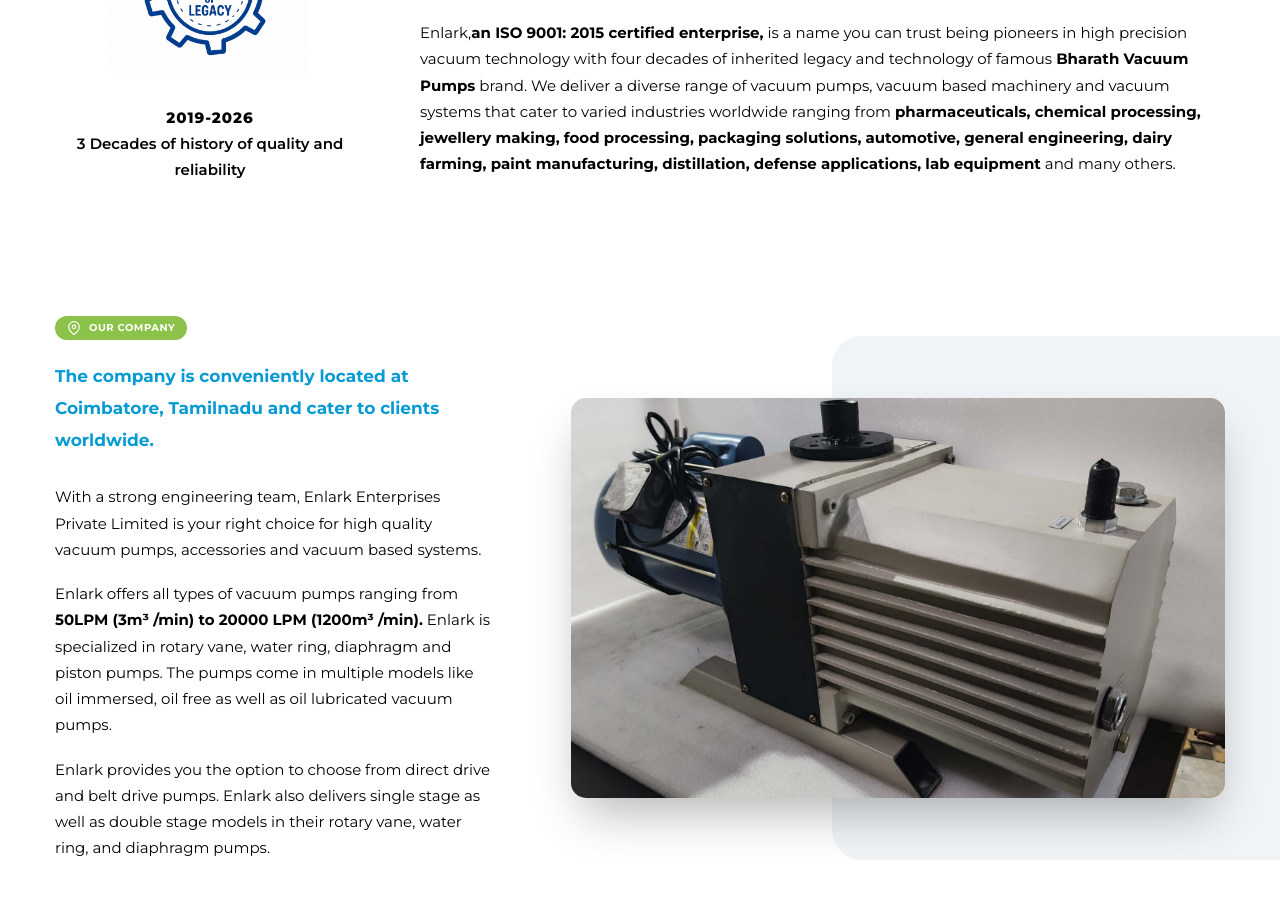
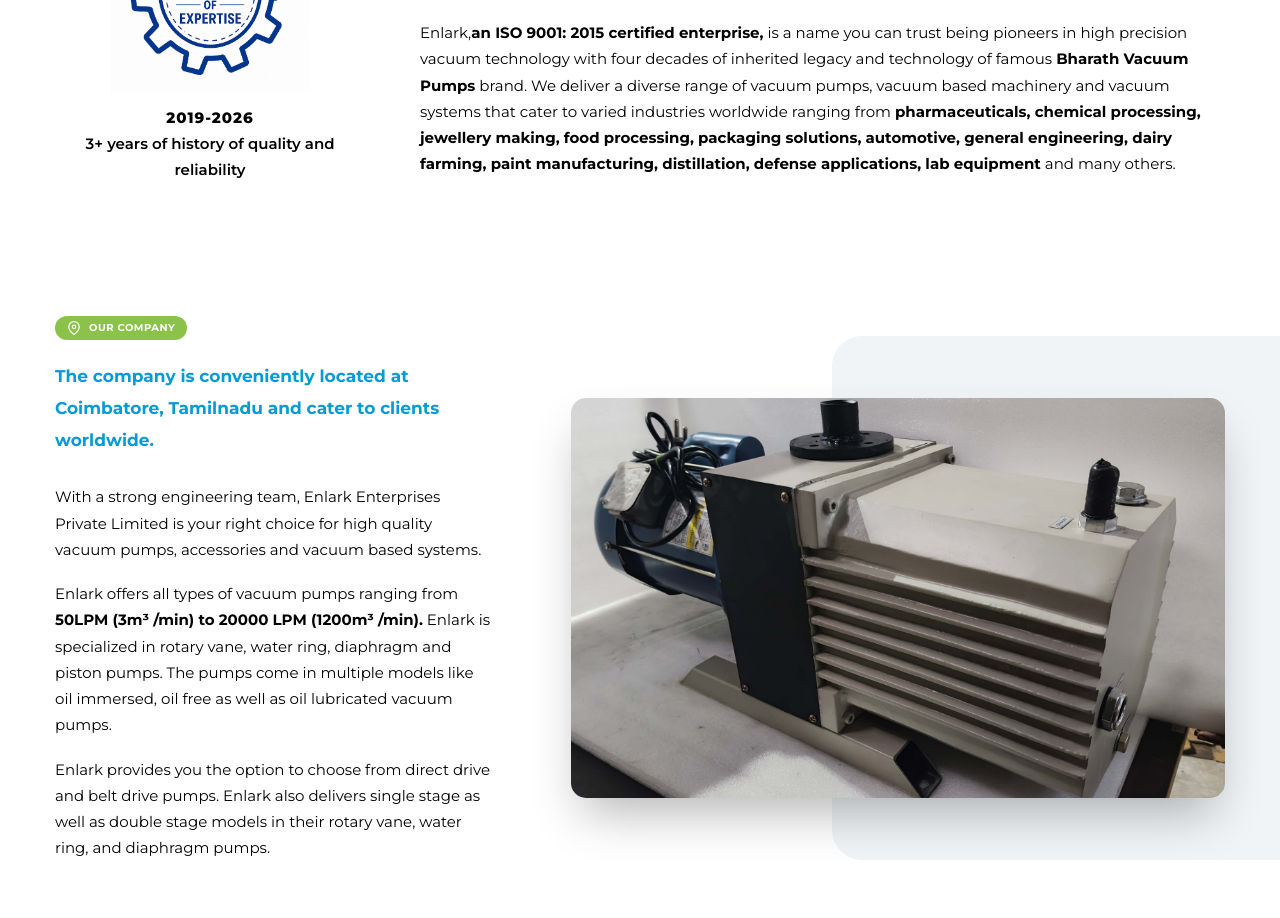
Before and after one commit to Retheanya/enlark_, a React (Vite) app: page / in a window 1280 px wide. Shown: the part 1080-1998 px from the top of the page. Built offline with nearby package versions, Linux system fonts and the light colour scheme.

Commit message:
Updated images and homepage UI

```diff
--- a/src/pages/Home.tsx
+++ b/src/pages/Home.tsx
@@ -80,7 +80,7 @@
             </div>
             <p className="badge-years no-margin-important" style={{ letterSpacing: '1px', fontWeight: '800' }}>2019-2026</p>
             <p className="badge-text decoration no-margin-important" style={{ fontWeight: '600' }}>
-              3 Decades of history of quality and reliability
+              3+ years of history of quality and reliability
             </p>
           </div>
         </div>
```
Also changed, not shown: src/assets/5.png, src/assets/carousel3.png.
